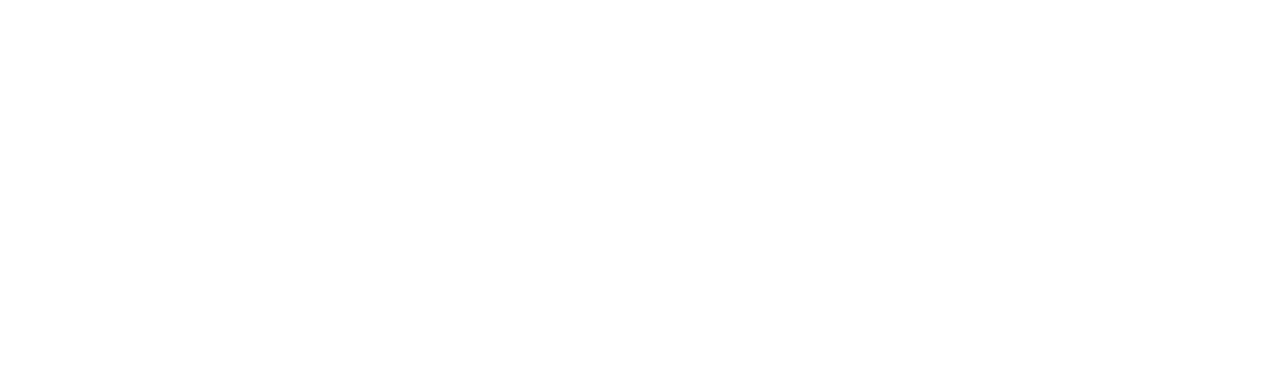
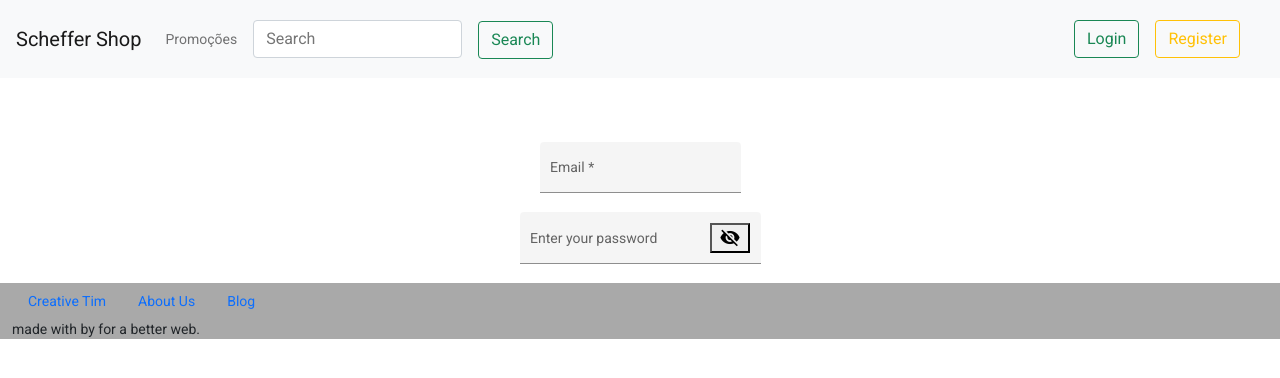
Before and after one commit to scheffer1/scheffer-shop, an Angular app: page /home/login in a window 1280 px wide. Before the commit this address led to /. Shown: the top 378 px of the page. Built offline with nearby package versions, Linux system fonts and the light colour scheme.

Commit message:
Tela de login adicionada

```diff
--- a/src/app/components/navbar/navbar.component.html
+++ b/src/app/components/navbar/navbar.component.html
@@ -17,8 +17,8 @@
         <button class="btn btn-outline-success my-2 my-sm-0 m-2" type="submit">Search</button>
       </form>
       <form class="form-inline buttons-auth flex-row ml-md-auto d-none d-md-flex">
-        <button class="btn btn-outline-success my-2 my-sm-0 m-2 button-login" type="submit">Login</button>
-        <button class="btn btn-outline-warning my-2 my-sm-0 m-2 button-register" type="submit">Register</button>
+     <a [routerLink]="['/home/login']" > <button class="btn btn-outline-success my-2 my-sm-0 m-2 button-login">Login</button> </a>
+        <button class="btn btn-outline-warning my-2 my-sm-0 m-2 button-register ">Register</button>
       </form>
 
     </div>
--- a/src/app/home/home-routing.module.ts
+++ b/src/app/home/home-routing.module.ts
@@ -1,5 +1,6 @@
 import { NgModule } from '@angular/core';
 import { RouterModule, Routes } from '@angular/router';
+import { LoginComponent } from '../pages/login/login.component';
 import { ProductsComponent } from '../pages/products/products.component';
 import { HomeComponent } from './home.component';
 
@@ -12,6 +13,11 @@
       {
         path:'',
         component:ProductsComponent
+      },
+      {
+        path:'login',
+        component: LoginComponent
+
       }
 
 
--- a/src/app/pages/login/login.component.css
+++ b/src/app/pages/login/login.component.css
@@ -0,0 +1,5 @@
+.container{
+    margin:auto;
+    margin-top:4rem;
+    text-align: center;
+}
--- a/src/app/pages/login/login.component.html
+++ b/src/app/pages/login/login.component.html
@@ -1 +1,23 @@
-<p>login works!</p>
+
+<div class="container">
+  <form class="example-form">
+    <mat-form-field class="example-full-width" appearance="fill">
+      <mat-label>Email</mat-label>
+      <input type="email" matInput [formControl]="emailFormControl" placeholder="Ex. example@example.com">
+      <mat-error *ngIf="emailFormControl.hasError('email') && !emailFormControl.hasError('required')">
+        Please enter a valid email address
+      </mat-error>
+      <mat-error *ngIf="emailFormControl.hasError('required')">
+        Email is <strong>required</strong>
+      </mat-error>
+    </mat-form-field>
+    <br>
+    <mat-form-field appearance="fill">
+      <mat-label>Enter your password</mat-label>
+      <input matInput [type]="hide ? 'password' : 'text'">
+      <button mat-icon-button matSuffix (click)="hide = !hide" [attr.aria-label]="'Hide password'" [attr.aria-pressed]="hide">
+        <mat-icon>{{hide ? 'visibility_off' : 'visibility'}}</mat-icon>
+      </button>
+    </mat-form-field>
+  </form>
+</div>
--- a/src/app/pages/login/login.component.ts
+++ b/src/app/pages/login/login.component.ts
@@ -1,4 +1,5 @@
 import { Component, OnInit } from '@angular/core';
+import {FormControl, Validators} from '@angular/forms';
 
 @Component({
   selector: 'app-login',
@@ -6,7 +7,8 @@
   styleUrls: ['./login.component.css']
 })
 export class LoginComponent implements OnInit {
-
+  emailFormControl = new FormControl('', [Validators.required, Validators.email]);
+  hide = true;
   constructor() { }
 
   ngOnInit(): void {
--- a/src/app/pages/pages.module.ts
+++ b/src/app/pages/pages.module.ts
@@ -4,6 +4,12 @@
 import { LoginComponent } from './login/login.component';
 import { MatSliderModule } from '@angular/material/slider';
 import {MatCardModule} from '@angular/material/card';
+import {MatFormFieldModule} from '@angular/material/form-field';
+import {MatIconModule} from '@angular/material/icon';
+import {MatInputModule} from '@angular/material/input';
+import {FormsModule, ReactiveFormsModule} from '@angular/forms';
+import { RegisterComponent } from './register/register.component';
+
 
 
 
@@ -11,13 +17,17 @@
 @NgModule({
   declarations: [
     ProductsComponent,
-    LoginComponent
+    LoginComponent, RegisterComponent,
   ],
   imports: [
     CommonModule,
     MatSliderModule,
-    MatCardModule
-
+    MatCardModule,
+    MatFormFieldModule,
+    MatIconModule,
+    MatInputModule,
+    FormsModule,
+    ReactiveFormsModule
   ],
   exports:[
     ProductsComponent,
--- a/src/app/pages/products/products.component.css
+++ b/src/app/pages/products/products.component.css
@@ -8,7 +8,9 @@
     box-shadow: 0 2px 1px -1px #0003,0 1px 1px #00000024,0 1px 3px #0000001f;
     max-width: 400px;
     cursor:pointer;
+
 }
+
 
 .mat-card:not([class*=mat-elevation-z]){
     box-shadow: 0 2px 1px -1px #0003, 0 1px 1px #00000024, 0 1px 3px #0000001f;
--- /dev/null
+++ b/src/app/pages/register/register.component.html
@@ -0,0 +1 @@
+<p>register works!</p>
--- /dev/null
+++ b/src/app/pages/register/register.component.ts
@@ -0,0 +1,15 @@
+import { Component, OnInit } from '@angular/core';
+
+@Component({
+  selector: 'app-register',
+  templateUrl: './register.component.html',
+  styleUrls: ['./register.component.css']
+})
+export class RegisterComponent implements OnInit {
+
+  constructor() { }
+
+  ngOnInit(): void {
+  }
+
+}
```
Also changed, not shown: src/app/components/components.module.ts (+6 -3 lines), src/app/components/navbar/navbar.component.css (line endings or trailing spaces), src/app/pages/register/register.component.css (added), 1 other file (tests, documents, lock files or other folders).
